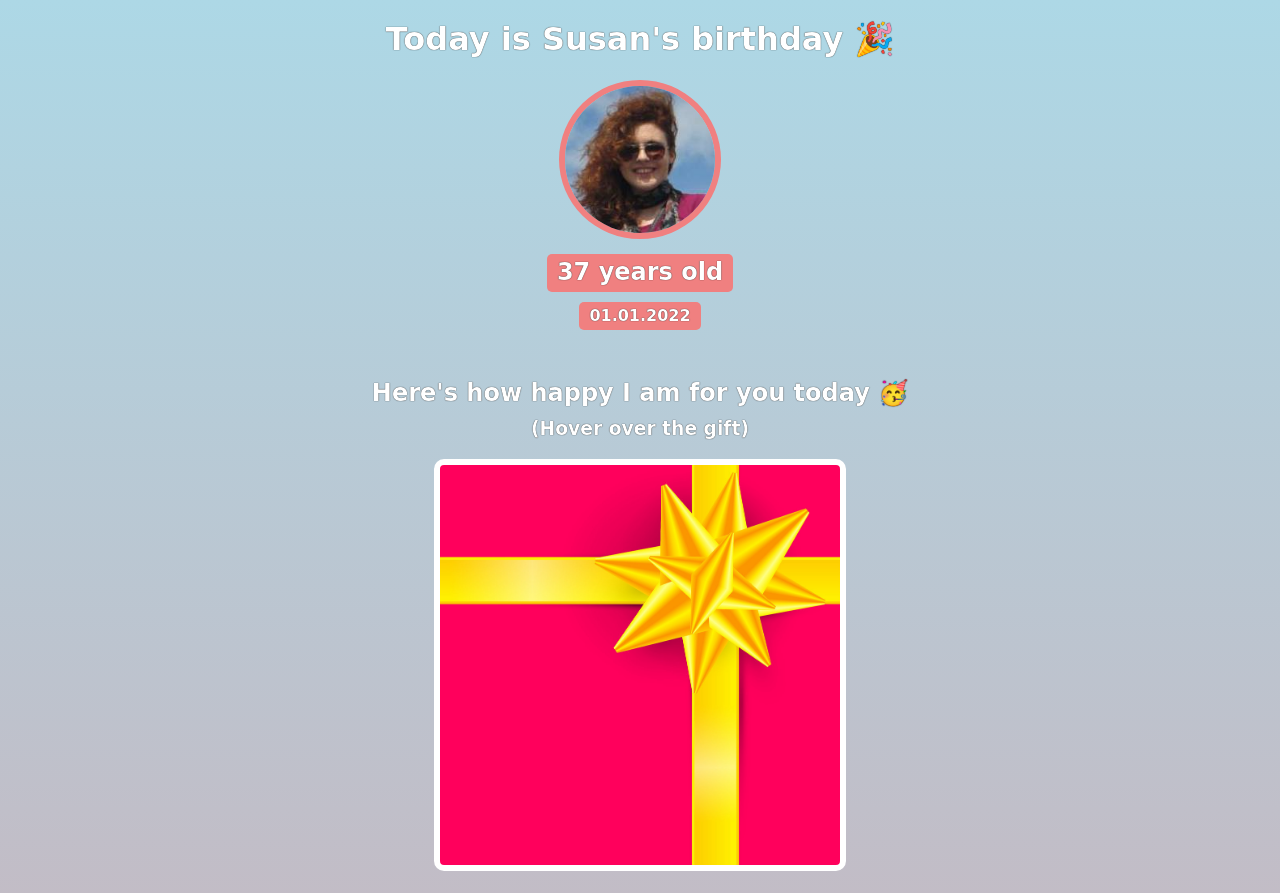
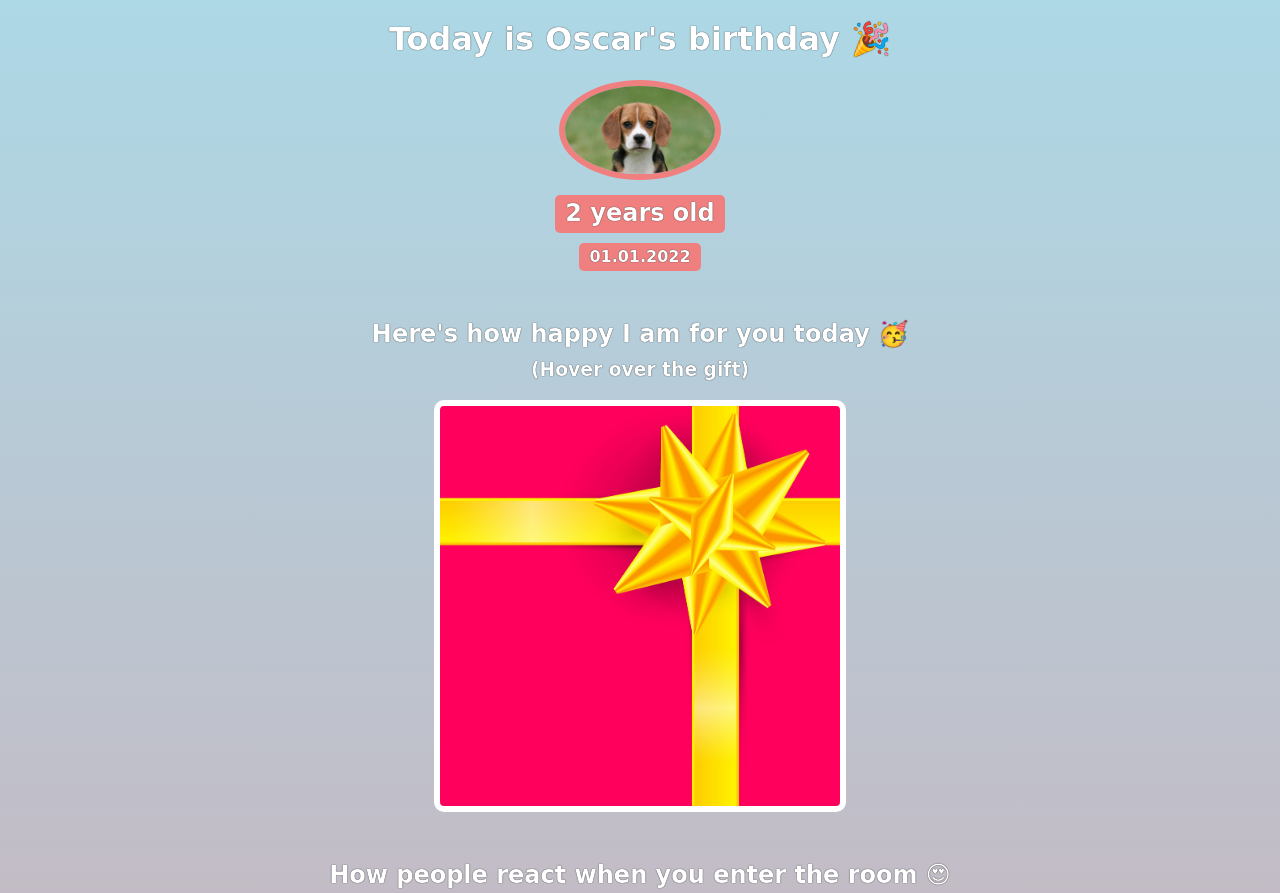
Before and after one commit to wmurphy-collabstar/bday-page, a plain HTML site: page index.html in a window 1280 px wide. Shown: the top 893 px of the page. Drawn offline with nearby package versions, Linux system fonts and the light colour scheme; a web font is replaced by a local one.

Commit message:
Update index.html

```diff
--- a/index.html
+++ b/index.html
@@ -7,9 +7,9 @@
     </head>
     <body>
         <div id="header">
-            <h1>Today is Susan's birthday 🎉</h1>
-            <img id="bff-img" src="images/hannah2.jpeg">
-            <h2 id="bday-age">37 years old</h2>
+            <h1>Today is Oscar's birthday 🎉</h1>
+            <img id="bff-img" src="images/beagle.jpeg">
+            <h2 id="bday-age">2 years old</h2>
             <h4 id="bday-date">01.01.2022</h4>
         </div>
 
```
